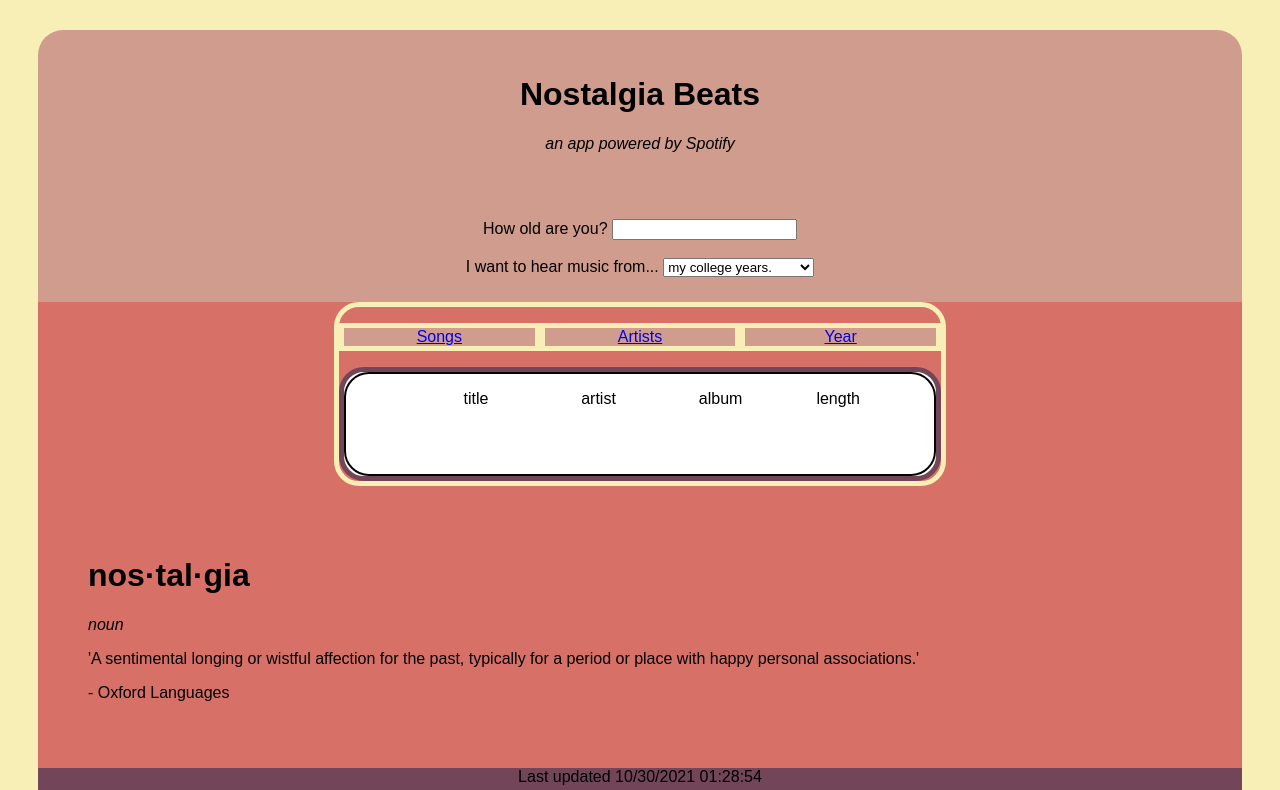
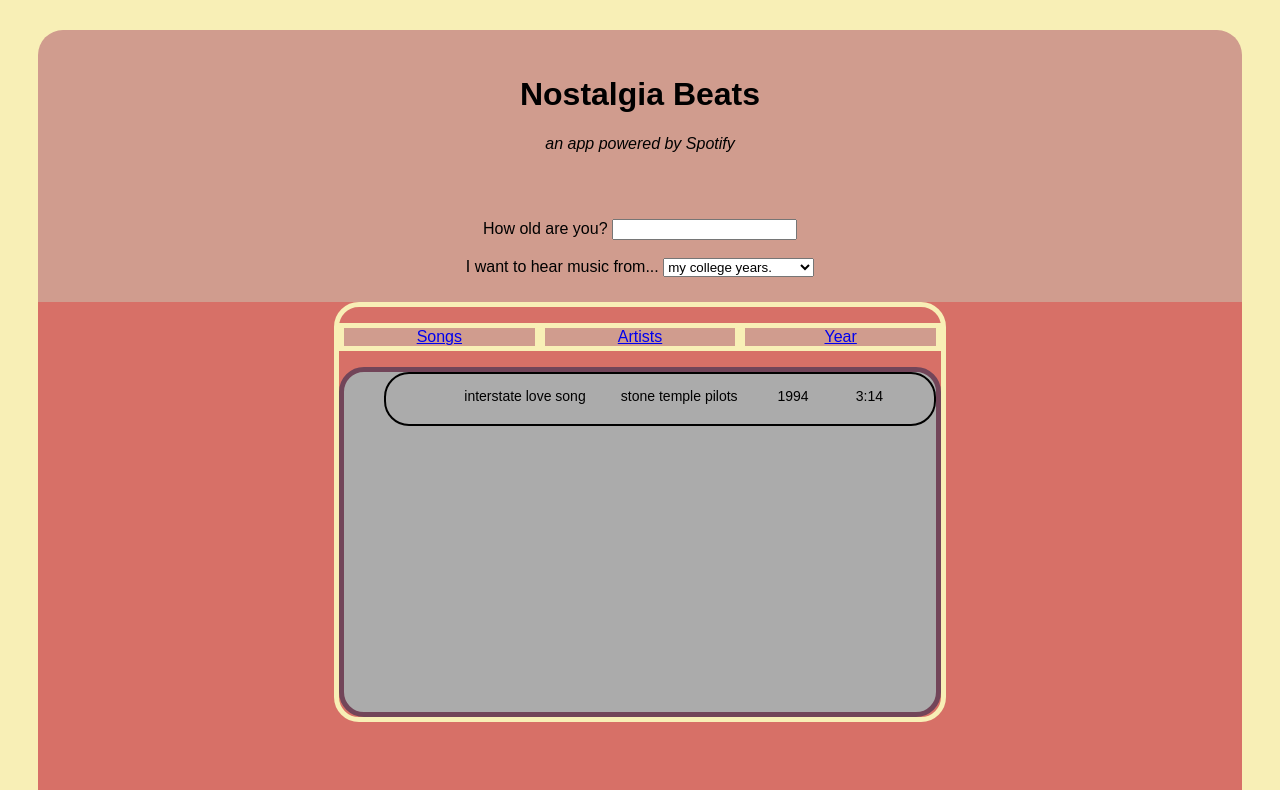
Before and after one commit to acutler1987/Nostalgia-Beats, a plain HTML site: page index.html in a window 1280 px wide. Shown: the top 790 px of the page. Drawn offline with Linux system fonts and the light colour scheme.

Commit message:
10/29 9:28 commit

```diff
--- a/index.html
+++ b/index.html
@@ -32,24 +32,22 @@
     <div class="wrapper">
       <div class="music-container">
         <div class="music-menu">
-          <ul>
-            <li><a href="#">Songs</a></li>
-            <li><a href="#">Artists</a></li>
-            <li><a href="#">Year</a></li>
+          <ul class="menu-ul">
+            <li class="menu-li"><a href="#">Songs</a></li>
+            <li class="menu-li"><a href="#">Artists</a></li>
+            <li class="menu-li"><a href="#">Year</a></li>
           </ul>
         </div>
-        <div class="music-playlist">
-          <div class="song-container">
+        <ul class="music-playlist">
+          <li class="song-container">
             <div class="press-play"></div>
-            <div class="title"><p>title</p></div>
-            <div class="artist"><p>artist</p></div>
-            <div class="album"><p>album</p></div>
-            <div class="length"><p>length</p></div>
-          </div>
-        </div>
+            <div class="title"><p>interstate love song</p></div>
+            <div class="artist"><p>stone temple pilots</p></div>
+            <div class="year"><p>1994</p></div>
+            <div class="length"><p>3:14</p></div>
+          </li>
+        </ul>
       </div>
-      <!--Wrapper Text Here-->
-
       <div class="wrapper-text">
         <h1>nos·tal·gia</h1>
         <p2><i>noun</i></p2>
--- a/styles.css
+++ b/styles.css
@@ -48,35 +48,45 @@ nav {
   border-radius: 25px;
 }
 
-ul {
+.menu-ul {
   display: grid;
   grid-template-columns: 1fr 1fr 1fr;
   padding: initial;
 }
 
-ul li {
+.menu-li {
   background-color: #d09c8e;
   border: 5px solid #f8efb6;
-  list-style-type: none;
   text-align: center;
 }
 
+ul li {
+  list-style-type: none;
+}
+
 .music-playlist {
-  background-color: #fff;
+  background-color: #ababab;
   border: 5px solid #724559;
   border-radius: 25px;
+  font-family: sans-serif;
+  font-size: 14px;
   margin: 0 auto;
   max-width: 100%;
-  min-height: 100px;
+  height: 340px;
+  overflow-y: scroll;
 }
 
 .song-container {
   border: 2px solid #000;
   border-radius: 25px;
   display: grid;
-  grid-template-columns: 1fr 1fr 1fr 1fr 1fr;
-  grid-template-rows: 1fr 1fr;
-  min-height: 30px;
+  grid-template-columns: 1fr 2fr 2fr 1fr 1fr;
+  height: 50px;
+  width: auto;
+}
+
+.song-container:hover {
+  background-color: #fff;
 }
 
 .press-play {
@@ -88,7 +98,7 @@ ul li {
 .artist {
 }
 
-.album {
+.year {
 }
 
 .length {
```
